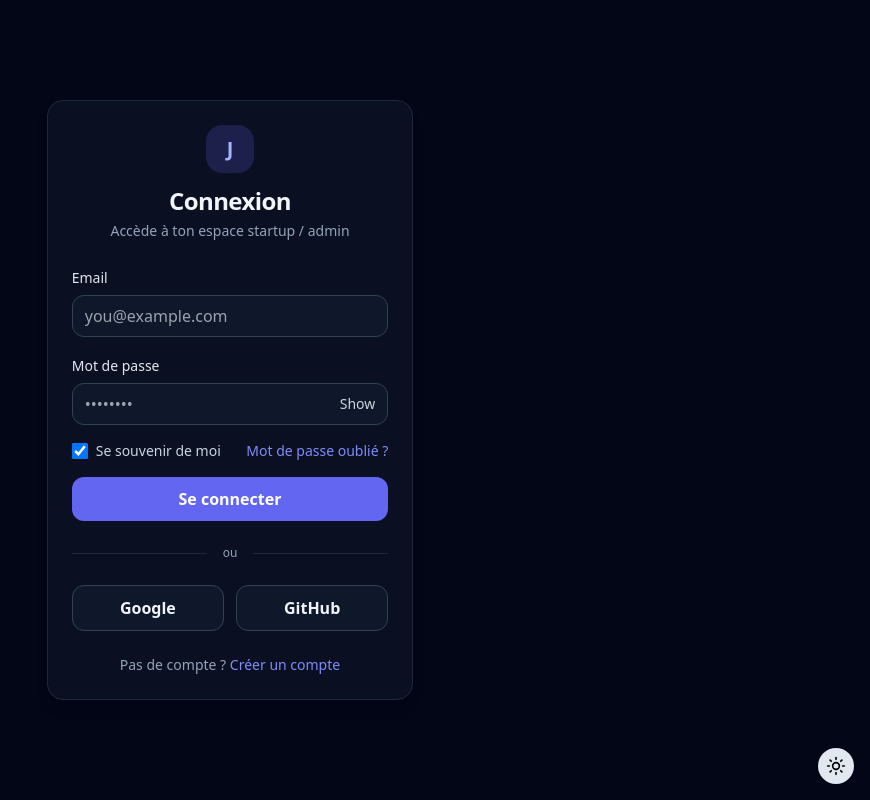
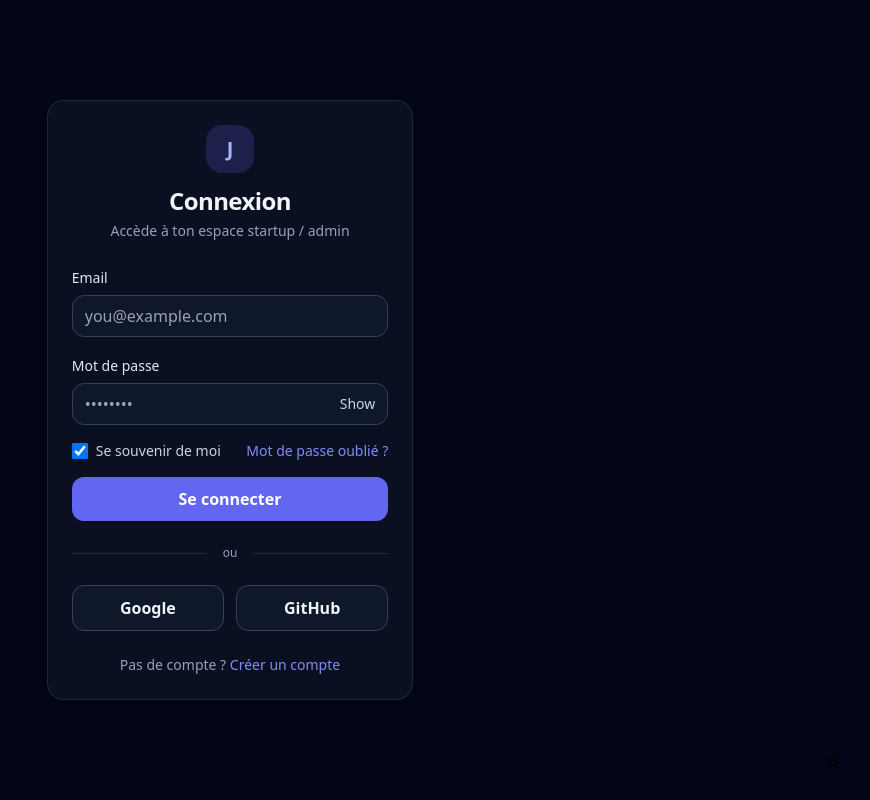
Before and after one commit to SaltyyCode/Piscine_Survivor, a React (Vite) app in the folder my-app/: page /login in a window 1280 px wide. Shown: the whole page, without its empty margins (410-1280 px from the left). Built offline with nearby package versions, Linux system fonts and the light colour scheme.

Commit message:
[Feat/ThemeToggle] changed main theme for asked colors

```diff
--- a/my-app/src/components/ThemeToggle.tsx
+++ b/my-app/src/components/ThemeToggle.tsx
@@ -7,9 +7,16 @@ export default function ThemeToggle() {
   return (
     <button
       onClick={toggleTheme}
-      className="fixed bottom-4 right-4 p-2 rounded-full bg-slate-800 text-white dark:bg-slate-200 dark:text-black"
+      aria-label="Basculer le thème"
+      className="
+        fixed bottom-4 right-4 p-3 rounded-full shadow-card
+        bg-lilacDream-400 text-white
+        hover:bg-lilacDream-300
+        active:scale-95 transition
+        dark:bg-pinkDream-300 dark:text-black dark:hover:bg-pinkDream-200
+      "
     >
-      {theme === "dark" ? <Sun size={20} /> : <Moon size={20} />}
+      {theme === "dark" ? <Sun size={18} /> : <Moon size={18} />}
     </button>
   );
 }
```
